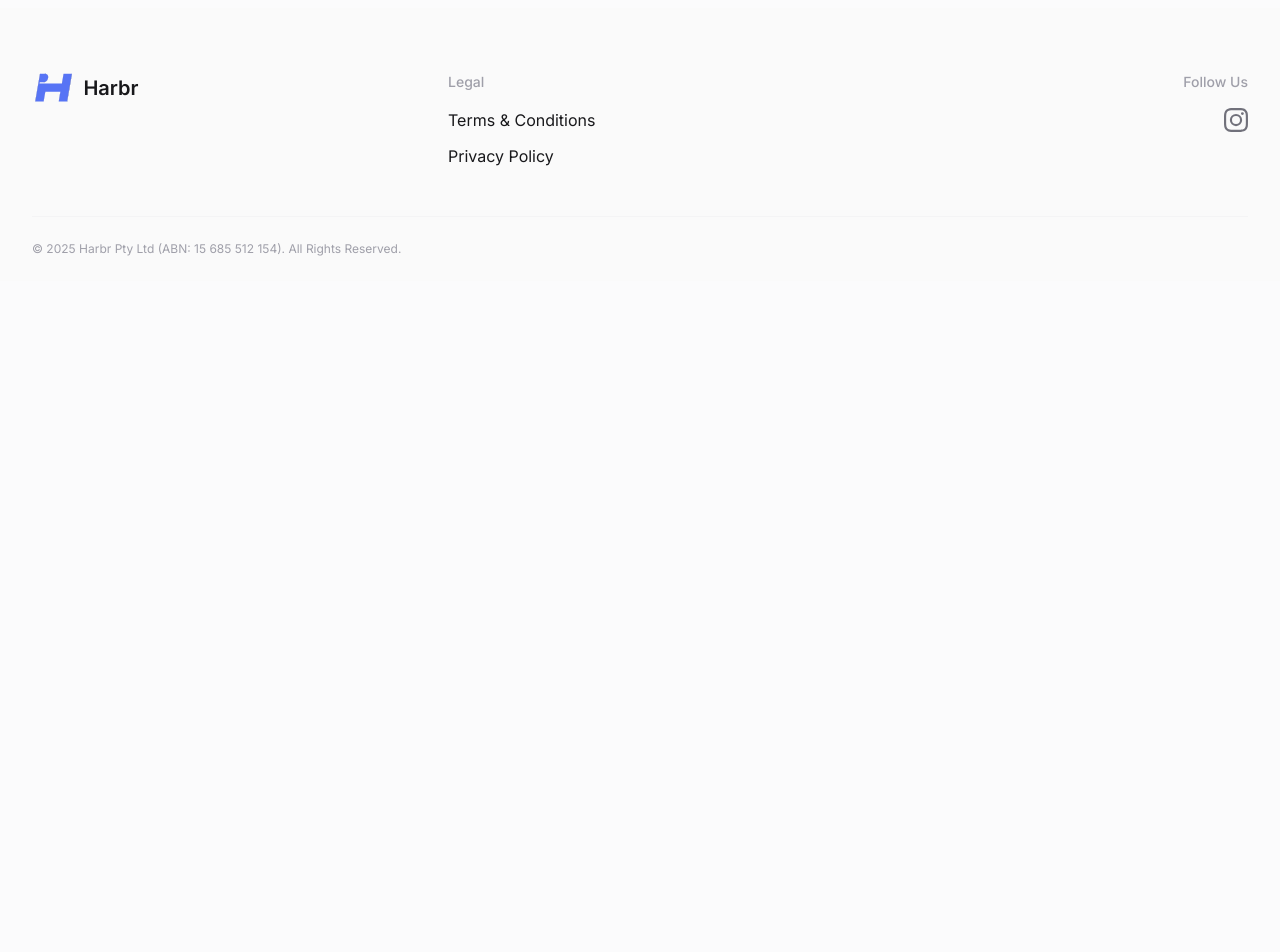
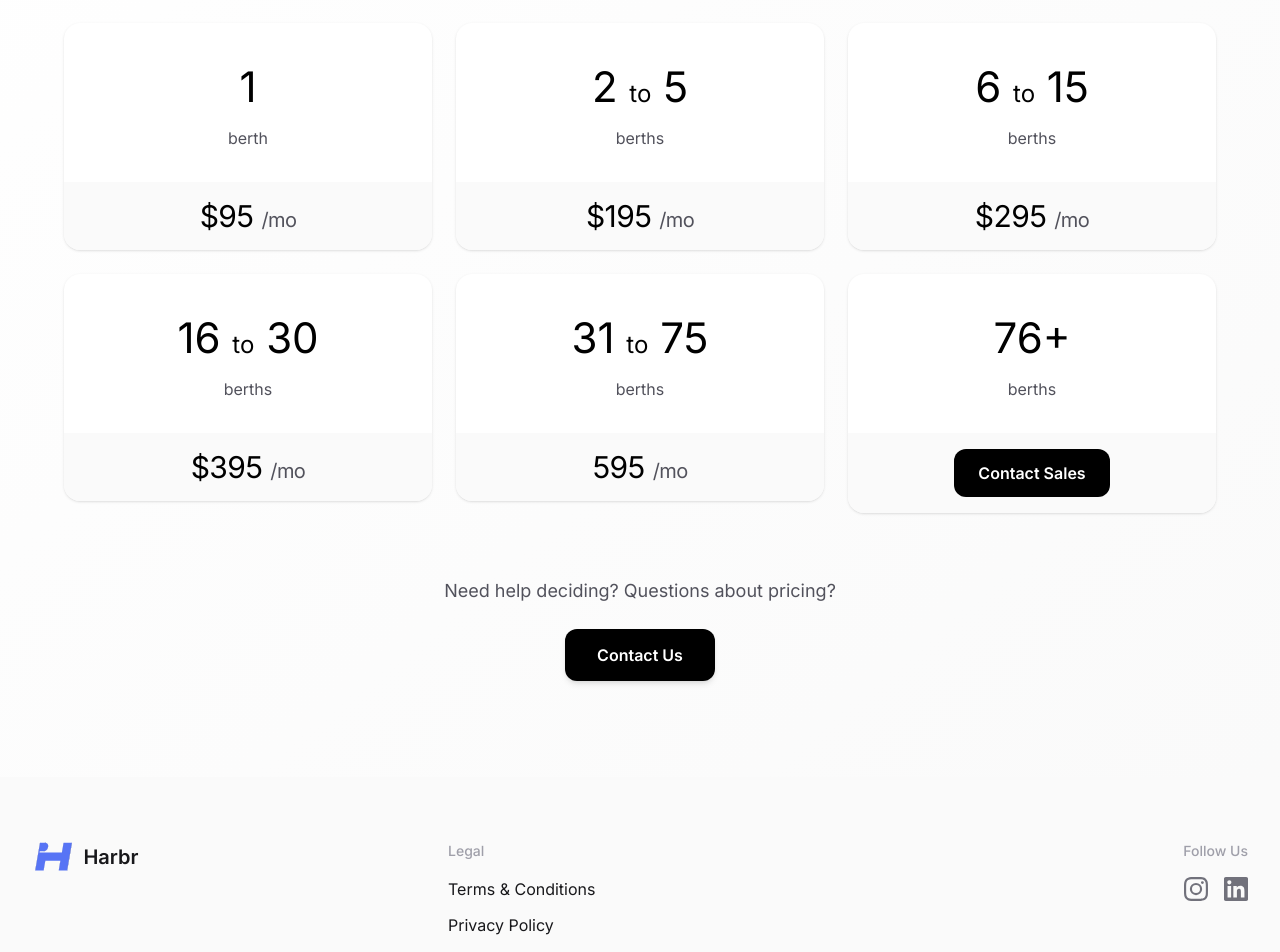
Before and after one commit to amilakelum/harbr-com, a React (Vite) app: page /pricing in a window 1280 px wide. Shown: the part 360-1312 px from the top of the page. Before the commit the page ends 800 px from the top, so only its background shows below. Built offline with nearby package versions, Linux system fonts and the light colour scheme.

Commit message:
Add LinkedIn icon to Footer and Pricing page layout

```diff
--- a/src/components/Footer.jsx
+++ b/src/components/Footer.jsx
@@ -1,5 +1,6 @@
 import logo from "../assets/harbr-logo3.svg";
 import InstagramIcon from "./icons/Instagram";
+import LinkedInIcon from "./icons/LinkedIn";
 import { Link, useLocation, useNavigate } from "react-router-dom";
 import { trackEvent } from "../lib/analytics";
 
@@ -85,6 +86,15 @@ export default function Footer() {
               >
                 <InstagramIcon className="w-6 h-6 fill-current" />
               </a>
+              <a
+                href="https://www.linkedin.com/company/harbrapp"
+                target="_blank"
+                rel="noopener noreferrer"
+                aria-label="Follow Harbr on LinkedIn"
+                className="text-zinc-500 hover:text-[#5371FF] transition-colors duration-200"
+              >
+                <LinkedInIcon className="w-6 h-6 fill-current" />
+              </a>
             </div>
           </div>
         </div>
--- /dev/null
+++ b/src/components/icons/LinkedIn.jsx
@@ -0,0 +1,14 @@
+import * as React from "react";
+const LinkedInIcon = (props) => (
+  <svg
+    xmlns="http://www.w3.org/2000/svg"
+    viewBox="0 0 24 24"
+    width="1em"
+    height="1em"
+    {...props}
+  >
+    <title>{"LinkedIn"}</title>
+    <path d="M20.447 20.452h-3.554v-5.569c0-1.328-.027-3.037-1.852-3.037-1.853 0-2.136 1.445-2.136 2.939v5.667H9.351V9h3.414v1.561h.046c.477-.9 1.637-1.85 3.37-1.85 3.601 0 4.267 2.37 4.267 5.455v6.286zM5.337 7.433c-1.144 0-2.063-.926-2.063-2.065 0-1.138.92-2.063 2.063-2.063 1.14 0 2.064.925 2.064 2.063 0 1.139-.925 2.065-2.064 2.065zm1.782 13.019H3.555V9h3.564v11.452zM22.225 0H1.771C.792 0 0 .774 0 1.729v20.542C0 23.227.792 24 1.771 24h20.454C23.2 24 24 23.227 24 22.271V1.729C24 .774 23.2 0 22.225 0z" />
+  </svg>
+);
+export default LinkedInIcon;
--- a/src/pages/Pricing.jsx
+++ b/src/pages/Pricing.jsx
@@ -1,4 +1,6 @@
 import { useEffect } from "react";
+import { motion } from "motion/react";
+import Reveal from "../components/animations/Reveal";
 
 export default function Pricing() {
   useEffect(() => {
@@ -11,12 +13,145 @@ export default function Pricing() {
   }, []);
 
   return (
-    <div id="pricing" className="container mx-auto px-4 py-16">
-      <h1 className="text-4xl font-bold mb-8 text-center">Pricing</h1>
-      <div className="bg-white rounded-lg shadow-md p-8">
-        <p className="text-lg text-center text-gray-600">
-          Our pricing details will go here.
-        </p>
+    <div className="bg-gradient-to-br from-white to-zinc-50">
+      <div id="pricing" className="container mx-auto px-6 py-24 lg:px-8">
+        <div className="mx-auto max-w-7xl">
+          <Reveal delay={0.1}>
+            <h1 className="text-[46px] leading-[1.1] tracking-[-0.02em] font-normal text-center mb-8">Pricing</h1>
+          </Reveal>
+
+          <Reveal delay={0.2}>
+            <div className="max-w-3xl mx-auto text-center mb-16">
+
+              <p className="text-pretty text-zinc-600 text-base sm:text-lg/8">
+                Subscriptions are then priced according to how many berths there are
+                in your marina. SMS messages sent from Harbr cost an additional 10¢ each.
+                Emails are free.
+              </p>
+            </div>
+          </Reveal>
+
+          <div className="max-w-6xl mx-auto">
+            <div className="grid grid-cols-1 md:grid-cols-2 lg:grid-cols-3 gap-6">
+              {/* Pricing Tier 1 */}
+              <Reveal delay={0.3}>
+                <div className="bg-white rounded-2xl shadow-sm overflow-hidden">
+                  <div className="p-8 h-full flex flex-col">
+                    <div className="flex-grow">
+                      <h3 className="text-[42px] font-normal mb-2 text-center">1</h3>
+                      <p className="text-center text-zinc-600 mb-8">berth</p>
+                    </div>
+                    <div className="text-center bg-zinc-50 p-4 -mx-8 -mb-8">
+                      <p className="text-3xl font-normal tracking-[-0.02em] text-black">$95 <span className="text-xl text-zinc-600">/mo</span></p>
+                    </div>
+                  </div>
+                </div>
+              </Reveal>
+
+              {/* Pricing Tier 2 */}
+              <Reveal delay={0.4}>
+                <div className="bg-white rounded-2xl shadow-sm overflow-hidden">
+                  <div className="p-8 h-full flex flex-col">
+                    <div className="flex-grow">
+                      <h3 className="text-[42px] font-normal mb-2 text-center">2 <span className="text-2xl">to</span> 5</h3>
+                      <p className="text-center text-zinc-600 mb-8">berths</p>
+                    </div>
+                    <div className="text-center bg-zinc-50 p-4 -mx-8 -mb-8">
+                      <p className="text-3xl font-normal tracking-[-0.02em] text-black">$195 <span className="text-xl text-zinc-600">/mo</span></p>
+                    </div>
+                  </div>
+                </div>
+              </Reveal>
+
+              {/* Pricing Tier 3 */}
+              <Reveal delay={0.5}>
+                <div className="bg-white rounded-2xl shadow-sm overflow-hidden">
+                  <div className="p-8 h-full flex flex-col">
+                    <div className="flex-grow">
+                      <h3 className="text-[42px] font-normal mb-2 text-center">6 <span className="text-2xl">to</span> 15</h3>
+                      <p className="text-center text-zinc-600 mb-8">berths</p>
+                    </div>
+                    <div className="text-center bg-zinc-50 p-4 -mx-8 -mb-8">
+                      <p className="text-3xl font-normal tracking-[-0.02em] text-black">$295 <span className="text-xl text-zinc-600">/mo</span></p>
+                    </div>
+                  </div>
+                </div>
+              </Reveal>
+
+              {/* Pricing Tier 4 */}
+              <Reveal delay={0.6}>
+                <div className="bg-white rounded-2xl shadow-sm overflow-hidden">
+                  <div className="p-8 h-full flex flex-col">
+                    <div className="flex-grow">
+                      <h3 className="text-[42px] font-normal mb-2 text-center">16 <span className="text-2xl">to</span> 30</h3>
+                      <p className="text-center text-zinc-600 mb-8">berths</p>
+                    </div>
+                    <div className="text-center bg-zinc-50 p-4 -mx-8 -mb-8">
+                      <p className="text-3xl font-normal tracking-[-0.02em] text-black">$395 <span className="text-xl text-zinc-600">/mo</span></p>
+                    </div>
+                  </div>
+                </div>
+              </Reveal>
+
+              {/* Pricing Tier 5 */}
+              <Reveal delay={0.7}>
+                <div className="bg-white rounded-2xl shadow-sm overflow-hidden">
+                  <div className="p-8 h-full flex flex-col">
+                    <div className="flex-grow">
+                      <h3 className="text-[42px] font-normal mb-2 text-center">31 <span className="text-2xl">to</span> 75</h3>
+                      <p className="text-center text-zinc-600 mb-8">berths</p>
+                    </div>
+                    <div className="text-center bg-zinc-50 p-4 -mx-8 -mb-8">
+                      <p className="text-3xl font-normal tracking-[-0.02em] text-black">595 <span className="text-xl text-zinc-600">/mo</span></p>
+                    </div>
+                  </div>
+                </div>
+              </Reveal>
+
+              {/* Pricing Tier 6 */}
+              <Reveal delay={0.8}>
+                <div className="bg-white rounded-2xl shadow-sm overflow-hidden">
+                  <div className="p-8 h-full flex flex-col">
+                    <div className="flex-grow">
+                      <h3 className="text-[42px] font-normal mb-2 text-center">76+</h3>
+                      <p className="text-center text-zinc-600 mb-8">berths</p>
+                    </div>
+                    <div className="text-center bg-zinc-50 p-4 -mx-8 -mb-8">
+                      <motion.button
+                        whileHover={{ scale: 1.02 }}
+                        whileTap={{ scale: 0.98 }}
+                        type="button"
+                        className="bg-black text-white rounded-xl px-6 py-3 font-semibold hover:bg-zinc-800 transition-all duration-200 ease-in-out"
+                        onClick={() => {
+                          window.open('mailto:chris@harbrapp.com?subject=Pricing%20Inquiry%20for%20Large%20Marina', '_blank');
+                        }}
+                      >
+                        Contact Sales
+                      </motion.button>
+                    </div>
+                  </div>
+                </div>
+              </Reveal>
+            </div>
+
+            <Reveal delay={0.9}>
+              <div className="mt-16 text-center">
+                <p className="text-lg mb-6 text-zinc-600">Need help deciding? Questions about pricing?</p>
+                <motion.button
+                  whileHover={{ scale: 1.02 }}
+                  whileTap={{ scale: 0.98 }}
+                  type="button"
+                  className="bg-black text-white rounded-xl px-8 py-3.5 font-semibold hover:bg-zinc-800 shadow-md transition-all duration-200 ease-in-out h-[52px]"
+                  onClick={() => {
+                    window.open('mailto:chris@harbrapp.com?subject=Pricing%20Question', '_blank');
+                  }}
+                >
+                  Contact Us
+                </motion.button>
+              </div>
+            </Reveal>
+          </div>
+        </div>
       </div>
     </div>
   );
```
